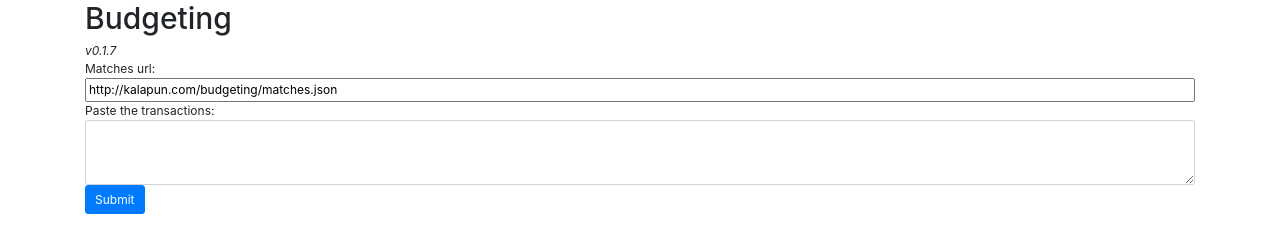
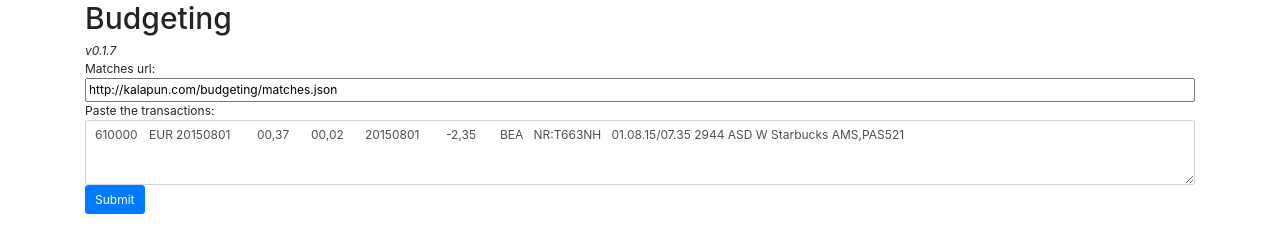
Before and after one commit to xslim/budgeting, a plain HTML site: page index.html in a window 1280 px wide. Drawn offline with nearby package versions, Linux system fonts and the light colour scheme.

Commit message:
Update index.html

```diff
--- a/index.html
+++ b/index.html
@@ -30,7 +30,9 @@
         -->
         <br />
         Paste the transactions:<br />
-        <textarea class="form-control" id="tx_text" rows="3"></textarea>
+        <textarea class="form-control" id="tx_text" rows="3">
+610000	EUR	20150801	00,37	00,02	20150801	-2,35	BEA   NR:T663NH   01.08.15/07.35 2944 ASD W Starbucks AMS,PAS521
+        </textarea>
         <input id="loadTxBtn" type="submit" class="btn btn-primary" />
       </div>
       <button id="showInputTxBtn" class="btn btn-primary">Again</button>
```
